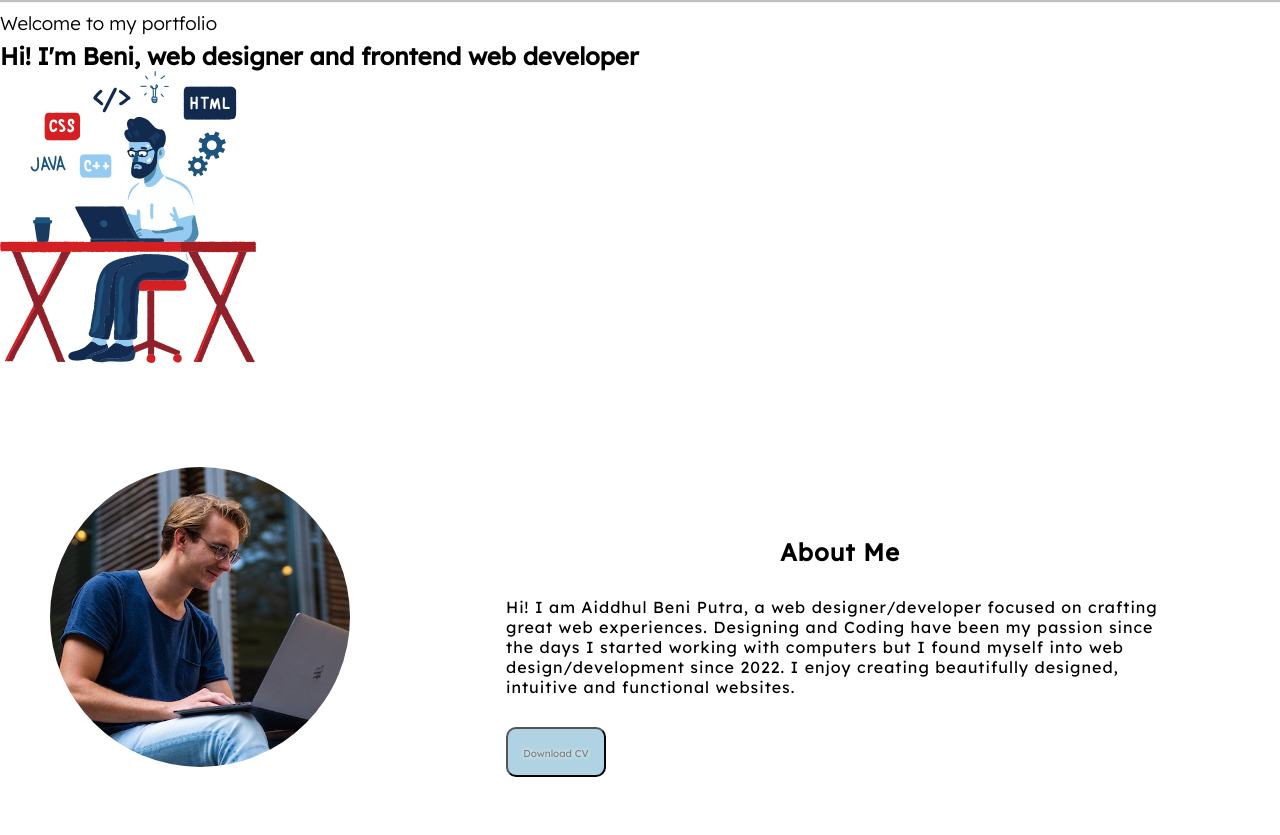
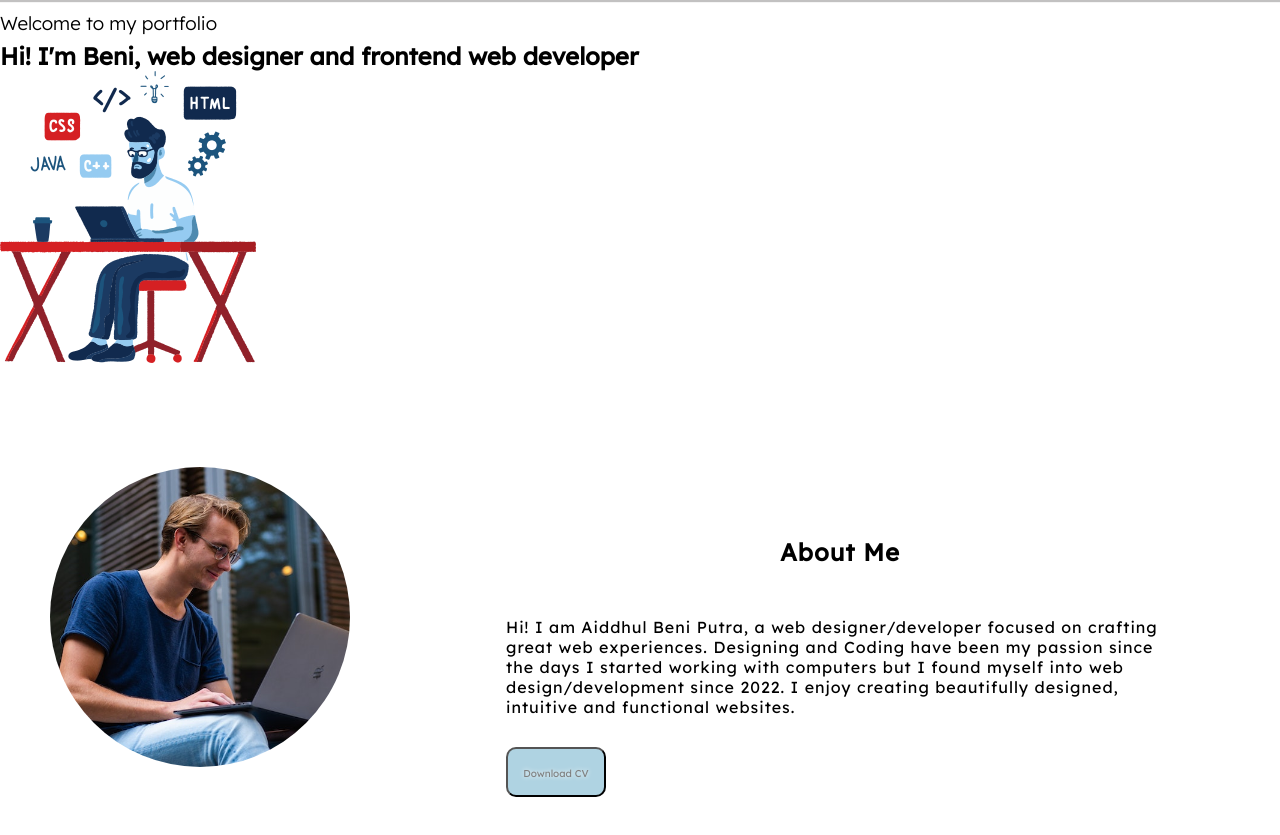
Before and after one commit to AiddhulBeni/AiddhulBeni.github.io, a plain HTML site: page index.html in a window 1280 px wide. Shown: the part 75-910 px from the top of the page. Drawn offline with nearby package versions, Linux system fonts and the light colour scheme.

Commit message:
edit file

```diff
--- a/index.html
+++ b/index.html
@@ -50,7 +50,7 @@
         <img src="./img/man.jpg" alt="it's me" />
       </div>
       <article class="about-me">
-        <h1 style="margin: 50px auto 30px; font-size: 1.5rem">About Me</h1>
+        <h1 style="margin: 50px; font-size: 1.5rem; text-align: center;">About Me</h1>
         <p>
           Hi! I am Aiddhul Beni Putra, a web designer/developer focused on crafting great web experiences. Designing and Coding have been my passion since the days I started working with computers but I found myself into web
           design/development since 2022. I enjoy creating beautifully designed, intuitive and functional websites.
```
